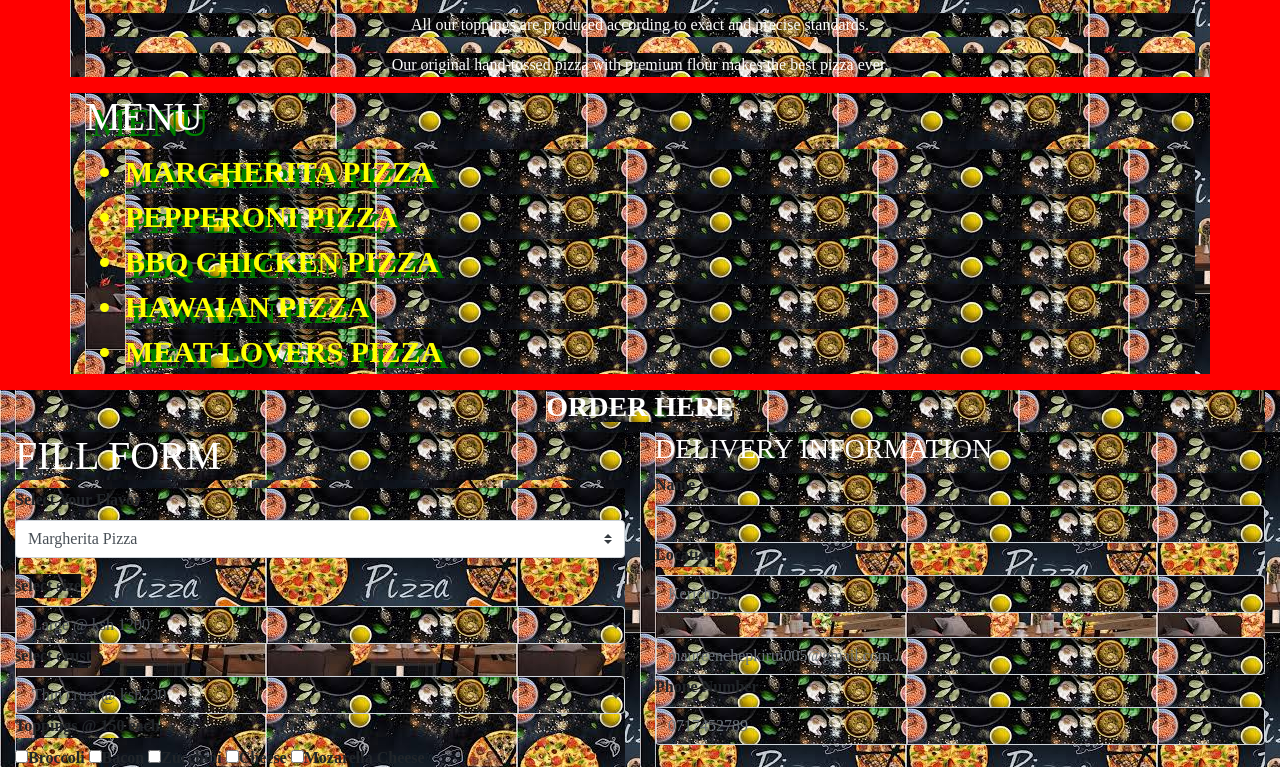
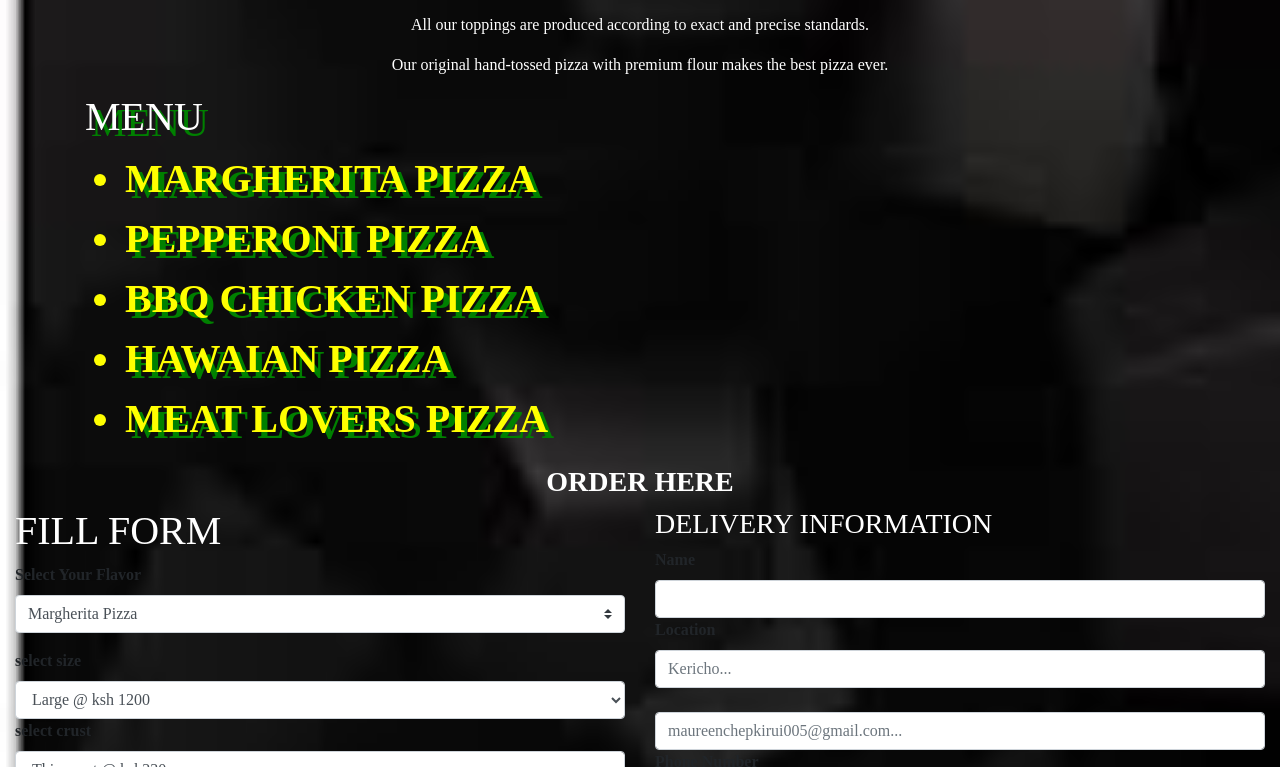
Before and after one commit to naamansang/ChrisPizza, a plain HTML site: page index.html in a window 1280 px wide. Shown: the part 739-1506 px from the top of the page. Drawn offline with nearby package versions, Linux system fonts and the light colour scheme; a script that the page names is missing; a web font is replaced by a local one.

Commit message:
modified background

```diff
--- a/css/styles.css
+++ b/css/styles.css
@@ -18,7 +18,7 @@
   color: yellow;
   text-shadow: 6px 6px green;
   font-family: Calligraffitti;
-  font-size: 30px;
+  font-size: 40px;
   }
   body{
     font-family: Calligraffitti;
@@ -31,7 +31,7 @@ h1{
 }
 body{
 
-    background-image: url("../images/intro.jpg");
+    background-image: url("/images/iipiz.jpeg");
     background-size: cover;
      background-repeat: no-repeat;
   background-color: red;
@@ -42,7 +42,7 @@ body{
 }
 .fa {
   padding: 20px;
-  font-size: 30px;
+  font-size: 40px;
   width: 70px;
   text-align: center;
   text-decoration: none;
@@ -156,6 +156,5 @@ color: white;
 background: #ff6600;
 color: white;
 }
-*{
-    background-image: url("/images/piz.jpeg");
+*
 }
```
Also changed, not shown: images/Ip4piza.jpeg (added), images/iipiz.jpeg (added).
